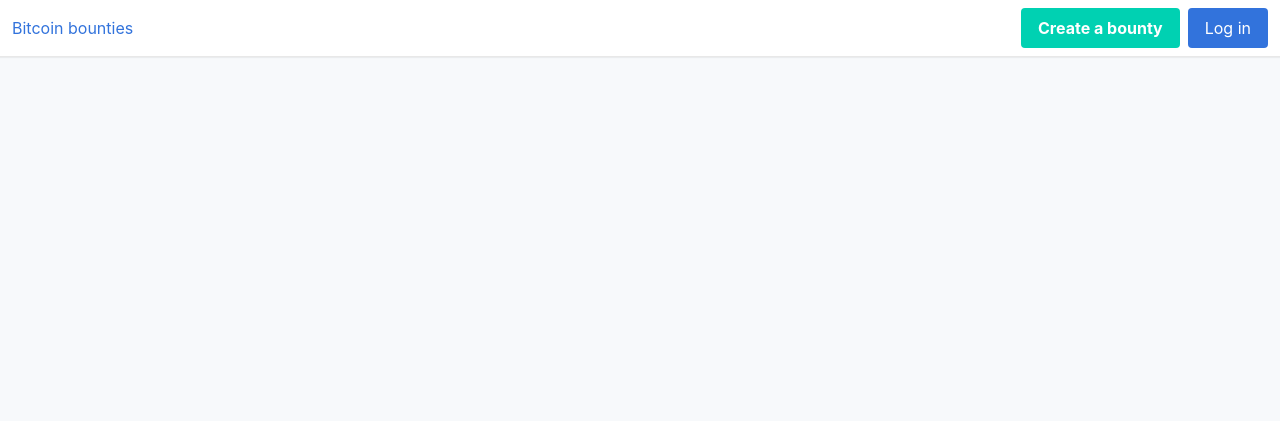
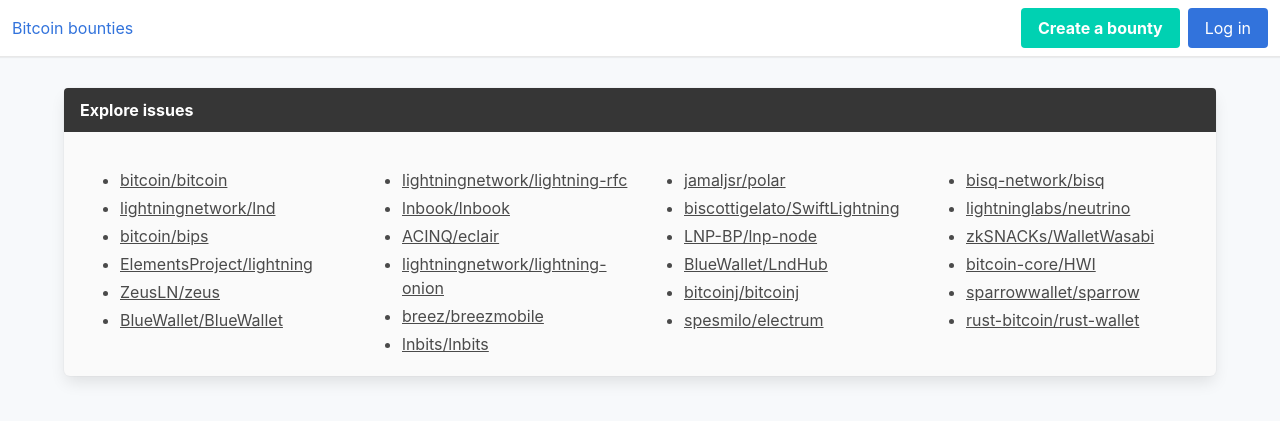
Before and after one commit to ko-redtruck/bitcoin-only-open-source-bounties-express, a Node server app: page / in a window 1280 px wide. Shown: the top 421 px of the page. Run offline with Node 20, Linux system fonts and the light colour scheme; data that the repository does not hold is empty; some libraries are stand-ins or nearby versions.

Commit message:
add explore issues page

```diff
--- a/public/css/style.css
+++ b/public/css/style.css
@@ -23,4 +23,8 @@ footer {
   padding-bottom: 3rem !important;
 }
 
+.shadow{
+  border-radius: 6px;
+  box-shadow: 0 .5em 1em -.125em rgba(10,10,10,.1),0 0 0 1px rgba(10,10,10,.02);
+}
 $primary: hex(545863);
--- a/routers/github-issues.js
+++ b/routers/github-issues.js
@@ -55,6 +55,8 @@ router.get("/issues-data/:owner/:repo",async (req,res)=>{
 });
 
 
+
+
 function calcPagnation(path,page) {
   return {
     path : path,
--- a/views/index.ejs
+++ b/views/index.ejs
@@ -31,6 +31,108 @@
 
 <div class="section ">
     <div class="container">
+      <article class="message  is-dark shadow">
+    <div class="message-header">
+      <p class="">Explore issues</p>
+    </div>
+    <div class="message-body">
+      <div class="content">
+        <div class="columns">
+          <div class="column">
+            <ul>
+            <li>
+              <a href="/issues/bitcoin/bitcoin">bitcoin/bitcoin</a>
+            </li>
+            <li>
+              <a href="/issues/lightningnetwork/lnd">lightningnetwork/lnd</a>
+            </li>
+            <li>
+              <a href="/issues/bitcoin/bips">bitcoin/bips</a>
+            </li>
+            <li>
+              <a href="/issues/ElementsProject/lightning">ElementsProject/lightning</a>
+            </li>
+            <li>
+              <a href="/issues/ZeusLN/zeus">ZeusLN/zeus</a>
+            </li>
+            <li>
+              <a href="/issues/BlueWallet/BlueWallet">BlueWallet/BlueWallet</a>
+            </li>
+          </ul>
+          </div>
+
+          <div class="column">
+            <ul>
+            <li>
+              <a href="/issues/lightningnetwork/lightning-rfc">lightningnetwork/lightning-rfc</a>
+            </li>
+            <li>
+              <a href="/issues/lnbook/lnbook">lnbook/lnbook</a>
+            </li>
+            <li>
+              <a href="/issues/ACINQ/eclair">ACINQ/eclair</a>
+            </li>
+            <li>
+              <a href="/issues/lightningnetwork/lightning-onion">lightningnetwork/lightning-onion</a>
+            </li>
+            <li>
+              <a href="/issues/breez/breezmobile">breez/breezmobile</a>
+            </li>
+            <li>
+              <a href="/issues/lnbits/lnbits">lnbits/lnbits</a>
+            </li>
+          </ul>
+          </div>
+
+          <div class="column">
+            <ul>
+            <li>
+              <a href="/issues/jamaljsr/polar">jamaljsr/polar</a>
+            </li>
+            <li>
+              <a href="/issues/biscottigelato/SwiftLightning">biscottigelato/SwiftLightning</a>
+            </li>
+            <li>
+              <a href="/issues/LNP-BP/lnp-node">LNP-BP/lnp-node</a>
+            </li>
+            <li>
+              <a href="/issues/BlueWallet/LndHub">BlueWallet/LndHub</a>
+            </li>
+            <li>
+              <a href="/issues/bitcoinj/bitcoinj">bitcoinj/bitcoinj</a>
+            </li>
+            <li>
+              <a href="/issues/spesmilo/electrum">spesmilo/electrum</a>
+            </li>
+          </ul>
+          </div>
+          <div class="column">
+            <ul>
+            <li>
+              <a href="/issues/bisq-network/bisq">bisq-network/bisq</a>
+            </li>
+            <li>
+              <a href="/issues/lightninglabs/neutrino">lightninglabs/neutrino</a>
+            </li>
+            <li>
+              <a href="/issues/zkSNACKs/WalletWasabi">zkSNACKs/WalletWasabi</a>
+            </li>
+            <li>
+              <a href="/issues/bitcoin-core/HWI">bitcoin-core/HWI</a>
+            </li>
+            <li>
+              <a href="/issues/sparrowwallet/sparrow">sparrowwallet/sparrow</a>
+            </li>
+            <li>
+              <a href="/issues/rust-bitcoin/rust-wallet">rust-bitcoin/rust-wallet</a>
+            </li>
+          </ul>
+          </div>
+        </div>
+
+      </div>
+    </div>
+  </article>
 
       <div class="columns">
         <div class="column">
```
